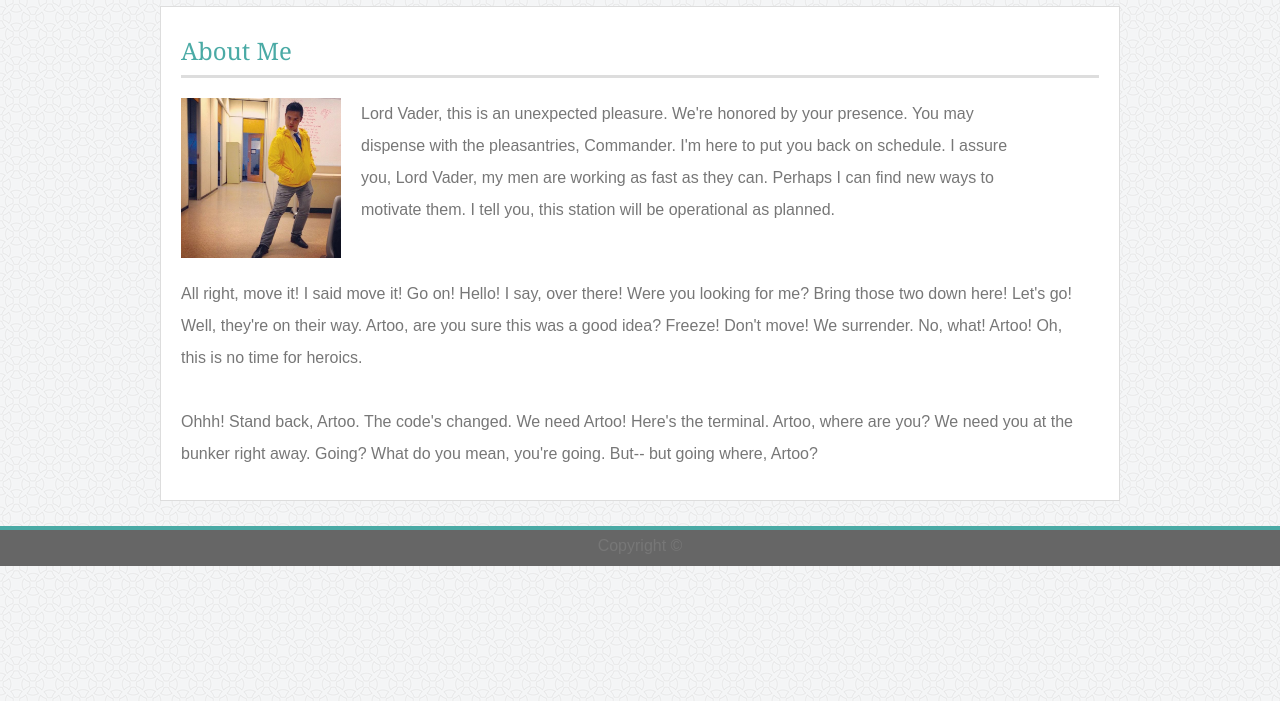
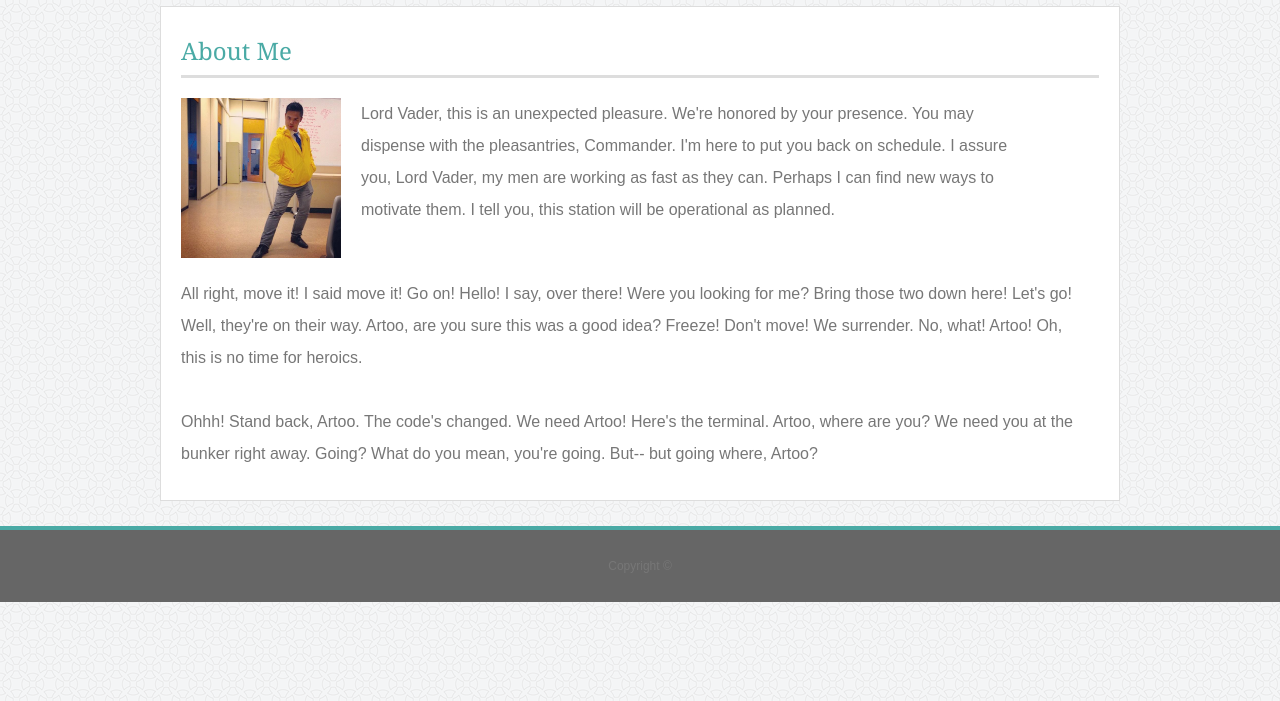
Before and after one commit to DominicAbogado/Responsive-Portfolio, a plain HTML site: page index.html in a window 1280 px wide. Shown: the part 99-800 px from the top of the page. Drawn offline with Linux system fonts and the light colour scheme.

Commit message:
new footer

```diff
--- a/assets/css/style.css
+++ b/assets/css/style.css
@@ -154,16 +154,22 @@ img {
 /* Footer */
 
 footer{
-    bottom:0px;
-    height:40px;
+    bottom: 0px;
     background-color: #666666;
-    line-height:40px;
-    width:100%;
-    text-align:center;
-    border-top:solid 4px #4aaaa5;
-    margin-top:20px;
+    width: 100%;
+    text-align: center;
+    border-top: solid 4px #4aaaa5;
+    margin-bottom:0;
 }
+#copy {
+    /* position: relative; */
+    font-size: 12px;
+    color: #777777;
+    /* bottom: 0px; */
+    margin-bottom: 0;
+    padding:20px;
 
+}
 
 @media screen and (max-width:768px){
     #maincontent{
```
